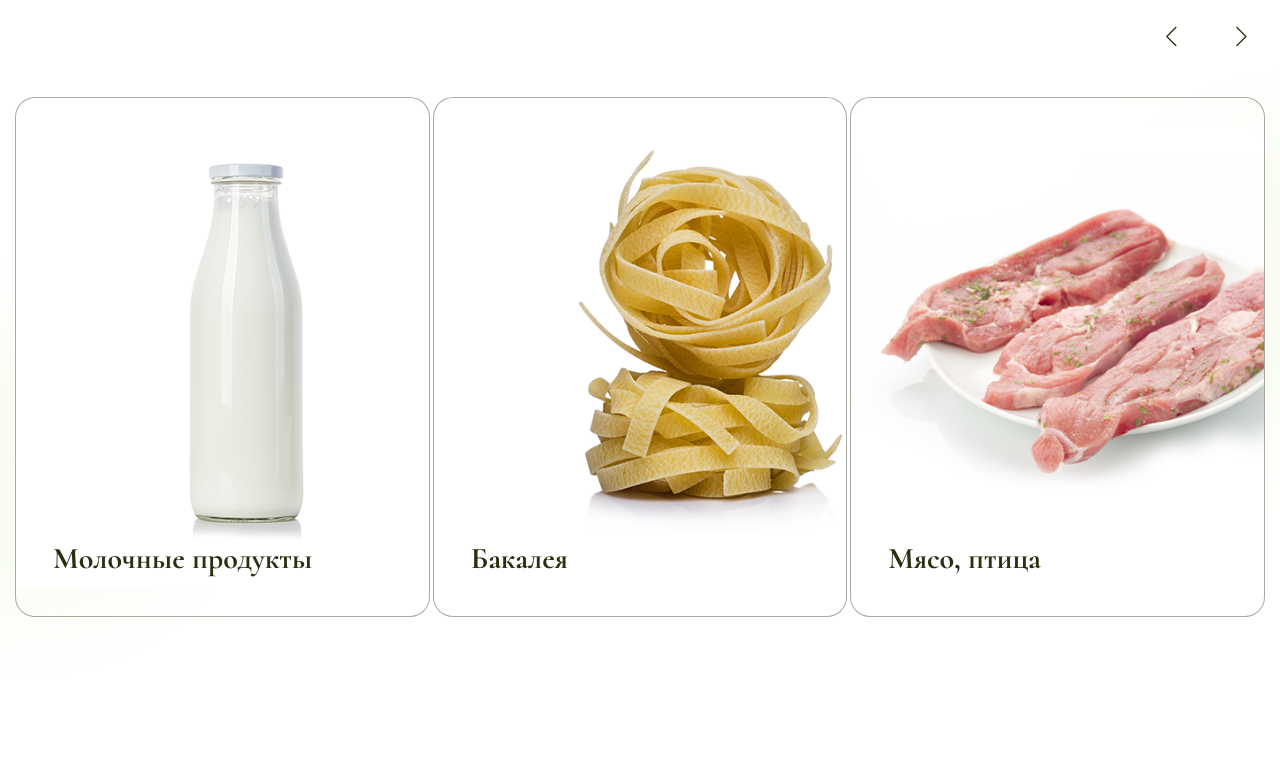
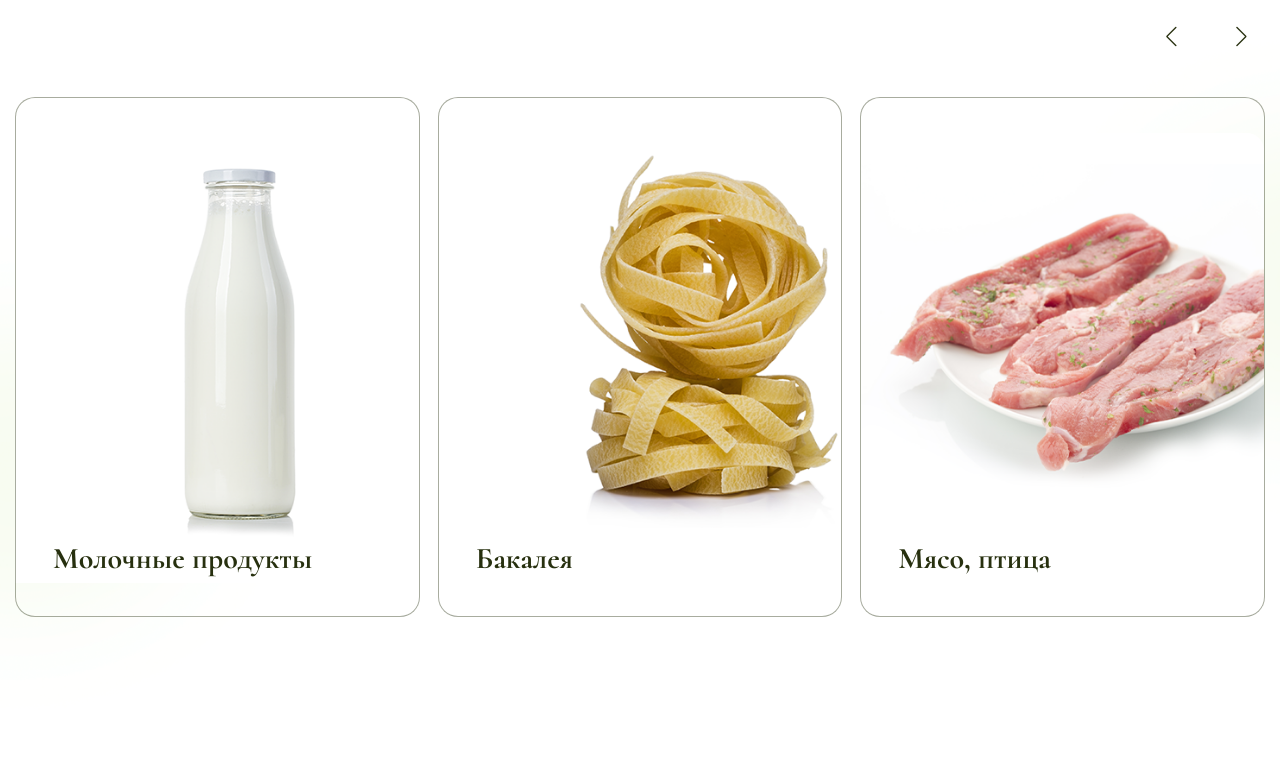
Before and after one commit to devloliconic/healthy-shop, a website built with webpack: page src/index.html in a window 1280 px wide. Shown: the part 1268-2040 px from the top of the page. Built offline with nearby package versions, Linux system fonts and the light colour scheme; files whose address does not match are found by name.

Commit message:
fix sliders

```diff
--- a/src/index.js
+++ b/src/index.js
@@ -36,7 +36,7 @@ var swiper = new Swiper(".offerSwiper", {
 
     1000:{
       slidesPerView: 3,
-      spaceBetween: 3,
+      spaceBetween: 18,
       slidesPerGroup: 1
     }
   }
@@ -71,7 +71,7 @@ var swiper = new Swiper(".offerSwiper", {
 
       1000:{
         slidesPerView: 3,
-        spaceBetween: 3,
+        spaceBetween: 18,
         slidesPerGroup: 1
       }
     }
--- a/src/styles/main.scss
+++ b/src/styles/main.scss
@@ -642,7 +642,7 @@ body{
     &-slide{
         border: 1px solid rgba($green, 0.4);
         border-radius: 2rem;
-        padding: 3rem 3.7rem 3.8rem;
+        padding: 4rem 3.7rem;
         box-sizing: border-box;
         position: relative;
         transition: .2s all;
```
Also changed, not shown: dist/bundle.js, 1 other file.
